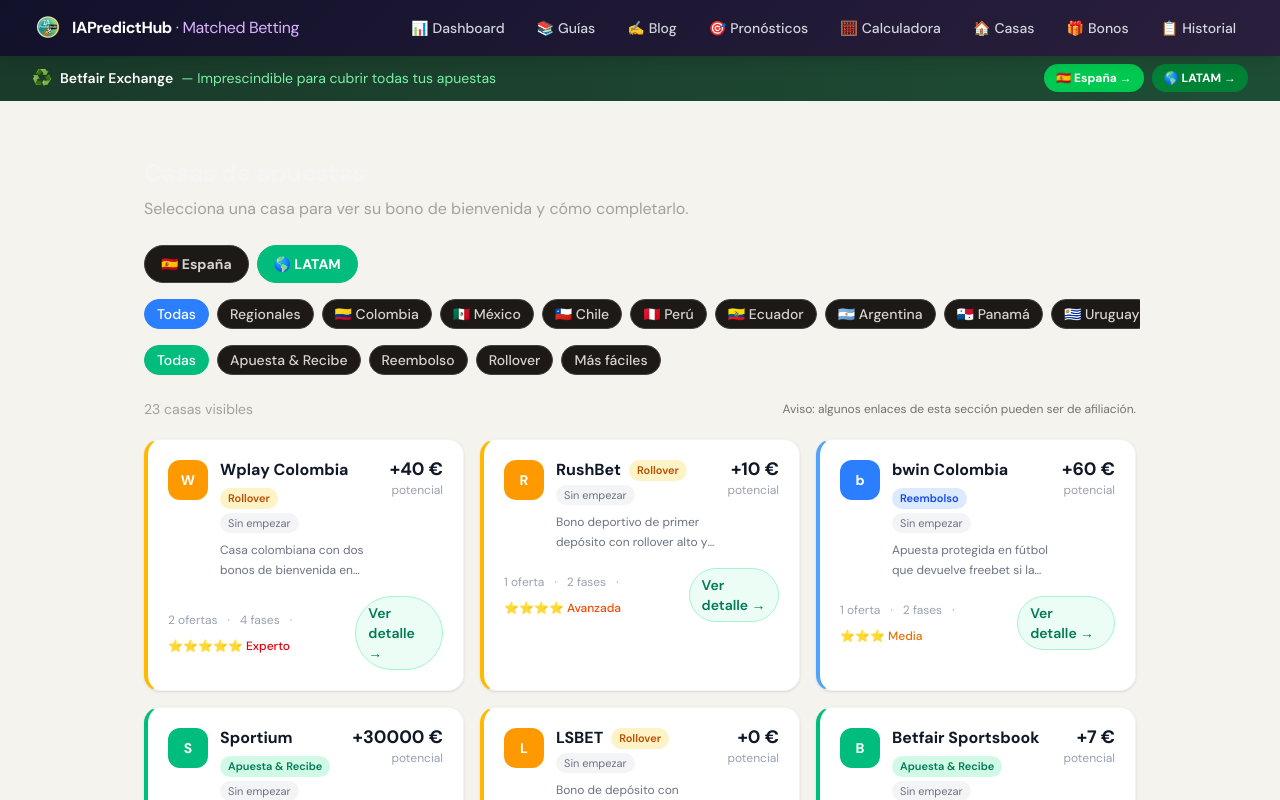
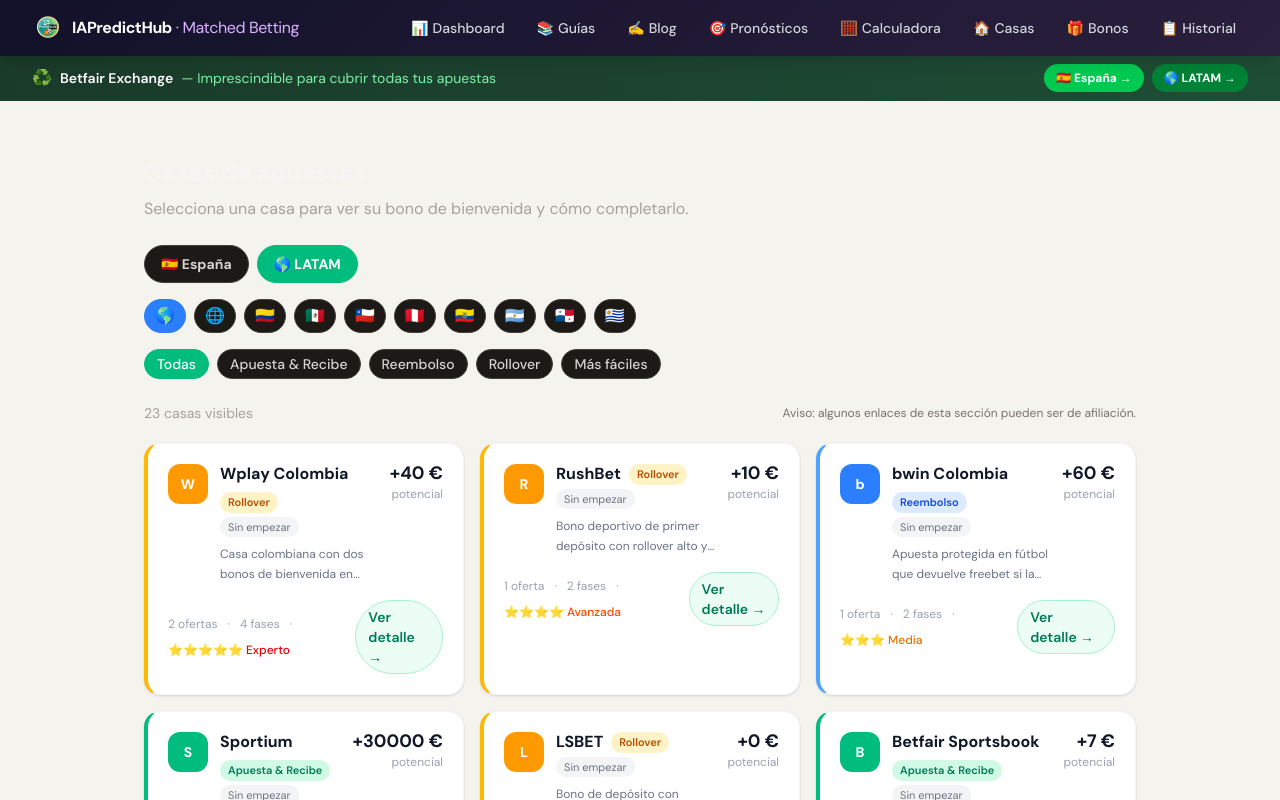
Before and after one commit to eloylt13/matched-betting-app, a Next.js app: page /casas in a window 1280 px wide. Both pictures are taken after a click on the button "🌎 LATAM". Shown: the top 800 px of the page. Built offline with nearby package versions, Linux system fonts and the light colour scheme; no server answers; a web font is replaced by a local one.

Commit message:
feat: banderas en selector de país LATAM

```diff
--- a/app/casas/CasasClient.tsx
+++ b/app/casas/CasasClient.tsx
@@ -9,17 +9,17 @@ type MarketKey = "espana" | "latam"
 type PaisKey = "todas" | "regionales" | "co" | "mx" | "cl" | "pe" | "ec" | "ar" | "pa" | "uy"
 type FilterKey = "todas" | "apuesta-recibe" | "reembolso" | "rollover" | "faciles"
 
-const PAISES: Array<{ key: PaisKey; label: string }> = [
-  { key: "todas", label: "Todas" },
-  { key: "regionales", label: "Regionales" },
-  { key: "co", label: "🇨🇴 Colombia" },
-  { key: "mx", label: "🇲🇽 México" },
-  { key: "cl", label: "🇨🇱 Chile" },
-  { key: "pe", label: "🇵🇪 Perú" },
-  { key: "ec", label: "🇪🇨 Ecuador" },
-  { key: "ar", label: "🇦🇷 Argentina" },
-  { key: "pa", label: "🇵🇦 Panamá" },
-  { key: "uy", label: "🇺🇾 Uruguay" },
+const PAISES: Array<{ key: PaisKey; label: string; emoji: string }> = [
+  { key: "todas", label: "Todas", emoji: "🌎" },
+  { key: "regionales", label: "Regionales", emoji: "🌐" },
+  { key: "co", label: "Colombia", emoji: "🇨🇴" },
+  { key: "mx", label: "México", emoji: "🇲🇽" },
+  { key: "cl", label: "Chile", emoji: "🇨🇱" },
+  { key: "pe", label: "Perú", emoji: "🇵🇪" },
+  { key: "ec", label: "Ecuador", emoji: "🇪🇨" },
+  { key: "ar", label: "Argentina", emoji: "🇦🇷" },
+  { key: "pa", label: "Panamá", emoji: "🇵🇦" },
+  { key: "uy", label: "Uruguay", emoji: "🇺🇾" },
 ]
 
 const FILTERS: Array<{ key: FilterKey; label: string }> = [
@@ -86,13 +86,14 @@ export default function CasasPage() {
                 key={pais.key}
                 type="button"
                 onClick={() => setActivePais(pais.key)}
-                className={`shrink-0 rounded-full border px-3 py-1 text-xs sm:text-sm font-medium transition-colors ${
+                title={pais.label}
+                className={`shrink-0 rounded-full border px-2.5 py-1 text-base transition-colors ${
                   activePais === pais.key
-                    ? "border-blue-500 bg-blue-500 text-white"
-                    : "border-stone-700 bg-stone-900 text-stone-300 hover:border-stone-500 hover:text-stone-100"
+                    ? "border-blue-500 bg-blue-500"
+                    : "border-stone-700 bg-stone-900 hover:border-stone-500"
                 }`}
               >
-                {pais.label}
+                {pais.emoji}
               </button>
             ))}
           </div>
```
